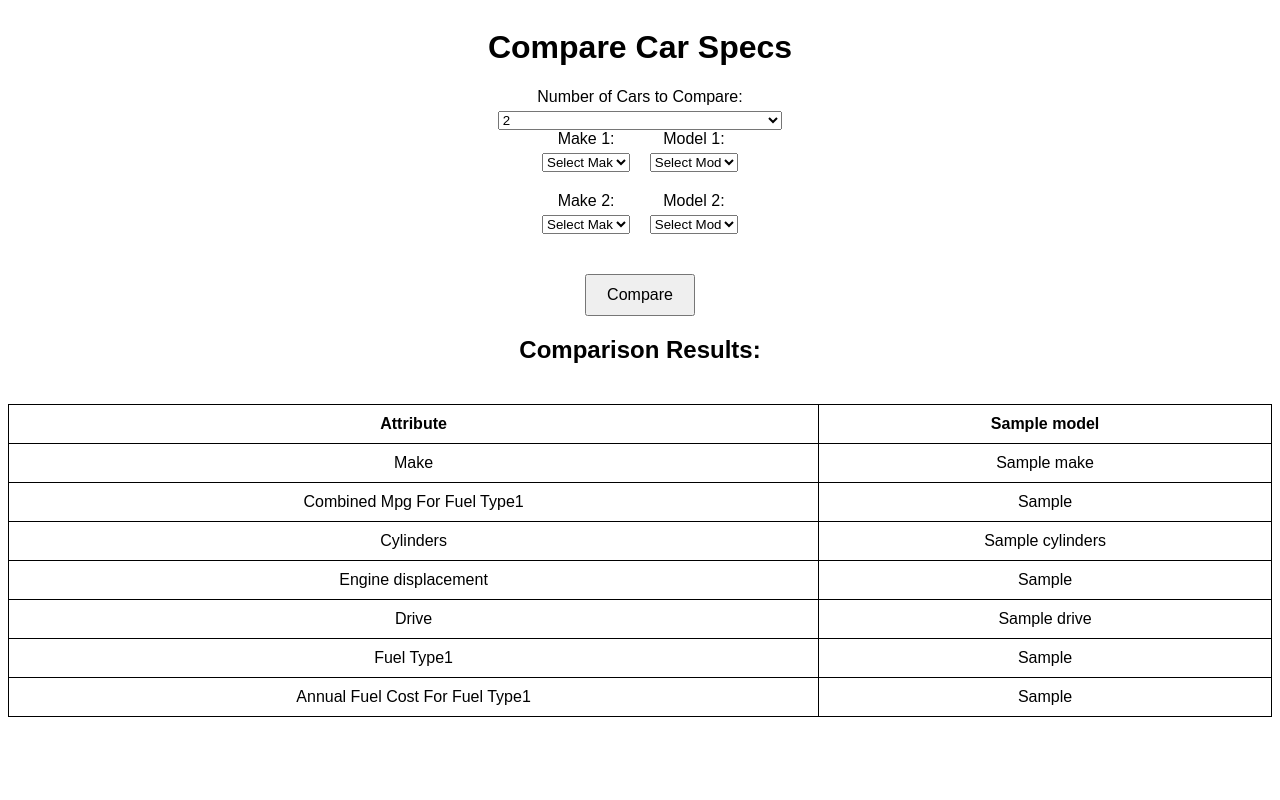
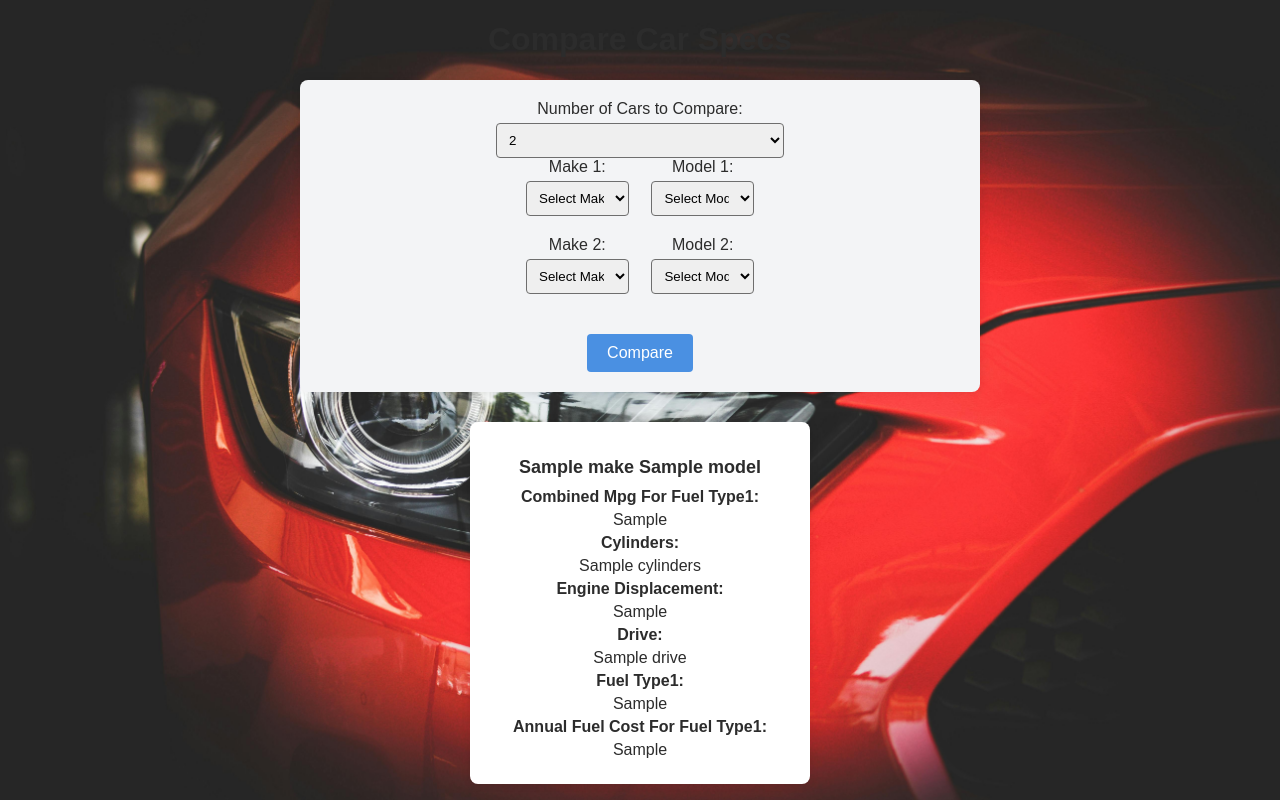
Before and after one commit to vaibhav-vemuri/beginnings_1, a Flask app: template templates/home.html in a window 1280 px wide. Run offline with Flask 3, Linux system fonts and the light colour scheme; the template is opened without the code that fills it: most values are stand-ins (such as "Sample title", 1, 10 or a date in 2020); parts of the project's set-up code (start-up, migrations or seed data) failed here and were passed over.

Commit message:
finished setup

```diff
--- /dev/null
+++ b/static/styling.css
@@ -0,0 +1,119 @@
+body {
+  font-family: Arial, sans-serif;
+  background-image: url('/static/images/pexels-vraj-shah-115200-638479.jpg');
+  background-size: cover; /* Ensures the image covers the entire background */
+  background-position: center; /* Centers the image */
+  background-repeat: no-repeat; /* Prevents the image from repeating */
+  background-attachment: fixed; /* Keeps the image fixed in place when scrolling */
+  color: #2C2C2C; /* Dark Gray */
+  display: flex;
+  flex-direction: column;
+  align-items: center;
+  padding: 20px;
+  margin: 0; /* Removes default margin */
+  padding: 0; /* Removes default padding */
+}
+
+h1 {
+  color: #2C2C2C; /* Dark Gray */
+}
+
+form {
+  width: 50%;
+  background-color: #F3F4F6; /* Lighter shade for form background */
+  padding: 20px;
+  border-radius: 8px;
+  box-shadow: 0px 0px 10px rgba(0, 0, 0, 0.1);
+  display: flex;
+  flex-direction: column;
+  align-items: center;
+}
+
+.form-row {
+  display: flex;
+  justify-content: space-between;
+  width: 100%;
+  margin-bottom: 20px;
+}
+
+.form-group {
+  display: flex;
+  flex-direction: column;
+  align-items: center;
+  width: 45%;
+}
+
+.form-group label {
+  text-align: center;
+  margin-bottom: 5px;
+  color: #2C2C2C; /* Dark Gray */
+}
+
+.form-group select {
+  width: 100%;
+  padding: 8px;
+  border: 1px solid #6E6E6E; /* Medium Gray */
+  border-radius: 4px;
+}
+
+button {
+  padding: 10px 20px;
+  margin-top: 20px;
+  font-size: 16px;
+  background-color: #4A90E2; /* Muted Blue */
+  color: #FFFFFF; /* White */
+  border: none;
+  border-radius: 4px;
+  cursor: pointer;
+  transition: background-color 0.3s ease;
+}
+
+button:hover {
+  background-color: #357ABD; /* Darker shade of blue for hover */
+}
+
+.error {
+  color: #E74C3C; /* Soft Red */
+  margin-top: 20px;
+}
+
+.comparison-results {
+  display: flex;
+  flex-direction: row;
+  flex-wrap: wrap;
+  align-items: flex-start;
+  justify-content: center;
+  margin-top: 20px;
+  width: 100%;
+  max-width: 1200px;
+}
+
+.car-card {
+  background-color: #FFFFFF; /* White */
+  box-shadow: 0px 0px 10px rgba(0, 0, 0, 0.1);
+  border-radius: 8px;
+  margin: 10px;
+  padding: 20px;
+  width: 300px; /* Adjust as needed */
+  text-align: center;
+}
+
+.car-card h2 {
+  font-size: 18px;
+  color: #2C2C2C; /* Dark Gray */
+  margin-bottom: 10px;
+}
+
+.car-card p {
+  font-size: 16px;
+  color: #2C2C2C; /* Dark Gray */
+  margin: 5px 0;
+}
+
+.car-card p.attribute {
+  font-weight: bold;
+}
+
+.car-card p.value {
+  margin-top: 5px;
+}
--- a/templates/home.html
+++ b/templates/home.html
@@ -5,60 +5,7 @@
     <meta name="viewport" content="width=device-width, initial-scale=1.0">
     <title>Home - Car Comparison</title>
     <script src="https://code.jquery.com/jquery-3.6.0.min.js"></script>
-    <style>
-        body {
-            font-family: Arial, sans-serif;
-            display: flex;
-            flex-direction: column;
-            align-items: center;
-        }
-        form {
-            width: 50%;
-            display: flex;
-            flex-direction: column;
-            align-items: center;
-        }
-        .form-row {
-            display: flex;
-            justify-content: space-between;
-            width: 100%;
-            margin-bottom: 20px;
-        }
-        .form-group {
-            display: flex;
-            flex-direction: column;
-            align-items: center;
-            width: 45%;
-        }
-        .form-group label {
-            text-align: center;
-            margin-bottom: 5px;
-        }
-        .form-group select {
-            width: 100%;
-        }
-        button {
-            padding: 10px 20px;
-            margin-top: 20px;
-            font-size: 16px;
-        }
-        table {
-            margin-top: 20px;
-            width: 100%;
-            border-collapse: collapse;
-        }
-        table, th, td {
-            border: 1px solid black;
-        }
-        th, td {
-            padding: 10px;
-            text-align: center;
-        }
-        .error {
-            color: red;
-            margin-top: 20px;
-        }
-    </style>
+    <link rel="stylesheet" href="{{ url_for('static', filename='styling.css') }}"> <!-- Link to the external CSS file -->
     <script>
         $(document).ready(function() {
             // Function to dynamically generate make and model selection fields
@@ -137,57 +84,25 @@
     {% endif %}
 
     {% if comparison_results %}
-        <h2>Comparison Results:</h2>
-        <table>
-            <tr>
-                <th>Attribute</th>
-                {% for car in comparison_results %}
-                    <th>{{ car['Model'] }}</th>
-                {% endfor %}
-            </tr>
-            <tr>
-                <td>Make</td>
-                {% for car in comparison_results %}
-                    <td>{{ car['Make'] }}</td>
-                {% endfor %}
-            </tr>
-            <tr>
-                <td>Combined Mpg For Fuel Type1</td>
-                {% for car in comparison_results %}
-                    <td>{{ car['Combined Mpg For Fuel Type1'] }}</td>
-                {% endfor %}
-            </tr>
-            <tr>
-                <td>Cylinders</td>
-                {% for car in comparison_results %}
-                    <td>{{ car['Cylinders'] }}</td>
-                {% endfor %}
-            </tr>
-            <tr>
-                <td>Engine displacement</td>
-                {% for car in comparison_results %}
-                    <td>{{ car['Engine displacement'] }}</td>
-                {% endfor %}
-            </tr>
-            <tr>
-                <td>Drive</td>
-                {% for car in comparison_results %}
-                    <td>{{ car['Drive'] }}</td>
-                {% endfor %}
-            </tr>
-            <tr>
-                <td>Fuel Type1</td>
-                {% for car in comparison_results %}
-                    <td>{{ car['Fuel Type1'] }}</td>
-                {% endfor %}
-            </tr>
-            <tr>
-                <td>Annual Fuel Cost For Fuel Type1</td>
-                {% for car in comparison_results %}
-                    <td>{{ car['Annual Fuel Cost For Fuel Type1'] }}</td>
-                {% endfor %}
-            </tr>
-        </table>
+        <div class="comparison-results">
+            {% for car in comparison_results %}
+                <div class="car-card">
+                    <h2>{{ car['Make'] }} {{ car['Model'] }}</h2>
+                    <p class="attribute">Combined Mpg For Fuel Type1:</p>
+                    <p class="value">{{ car['Combined Mpg For Fuel Type1'] }}</p>
+                    <p class="attribute">Cylinders:</p>
+                    <p class="value">{{ car['Cylinders'] }}</p>
+                    <p class="attribute">Engine Displacement:</p>
+                    <p class="value">{{ car['Engine displacement'] }}</p>
+                    <p class="attribute">Drive:</p>
+                    <p class="value">{{ car['Drive'] }}</p>
+                    <p class="attribute">Fuel Type1:</p>
+                    <p class="value">{{ car['Fuel Type1'] }}</p>
+                    <p class="attribute">Annual Fuel Cost For Fuel Type1:</p>
+                    <p class="value">{{ car['Annual Fuel Cost For Fuel Type1'] }}</p>
+                </div>
+            {% endfor %}
+        </div>
     {% endif %}
 </body>
 </html>
```
Also changed, not shown: templates/compare.html (+20 -73 lines), templates/error.html (+1 -25 lines), app.py (line endings or trailing spaces), static/images/pexels-vraj-shah-115200-638479.jpg (added).
